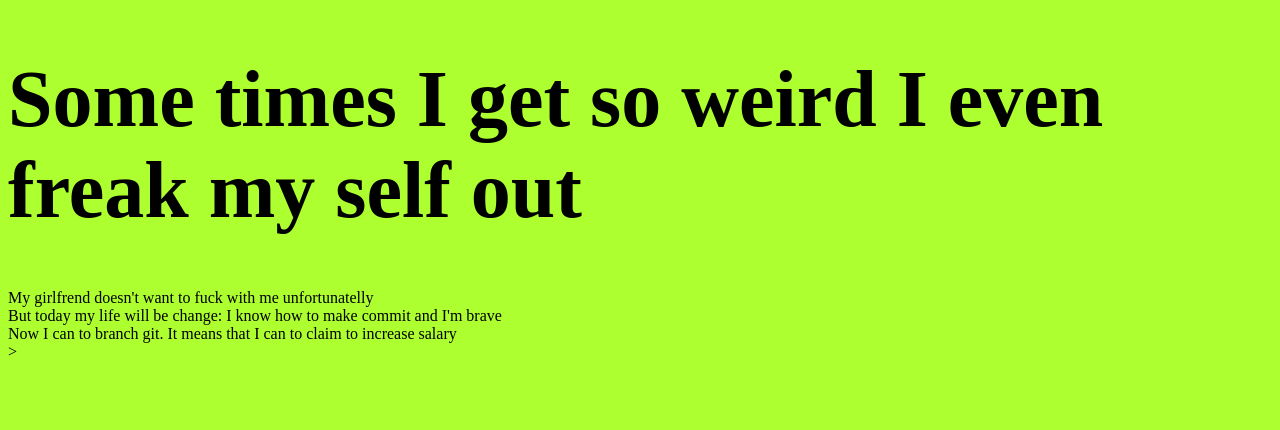
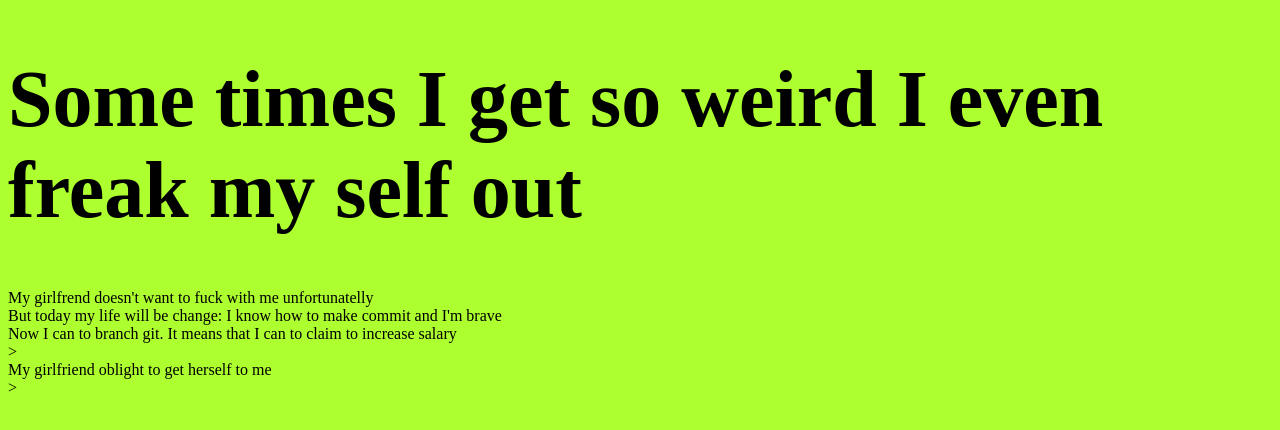
Before and after one commit to smile9/my-site, a plain HTML site: page index.html in a window 1280 px wide. Drawn offline with Linux system fonts and the light colour scheme.

Commit message:
New string in master

```diff
--- a/index.html
+++ b/index.html
@@ -11,5 +11,6 @@ I even freak my self out</h1>
 <div> My girlfrend doesn't want to fuck with me unfortunatelly </div>
 <div> But today my life will be change: I know how to make commit and I'm brave </div>
 <div> Now I can to branch git. It means that I can to claim to increase salary </div>>
+<div> My girlfriend oblight to get herself to me </div>>
 </body>
 </html>
```
